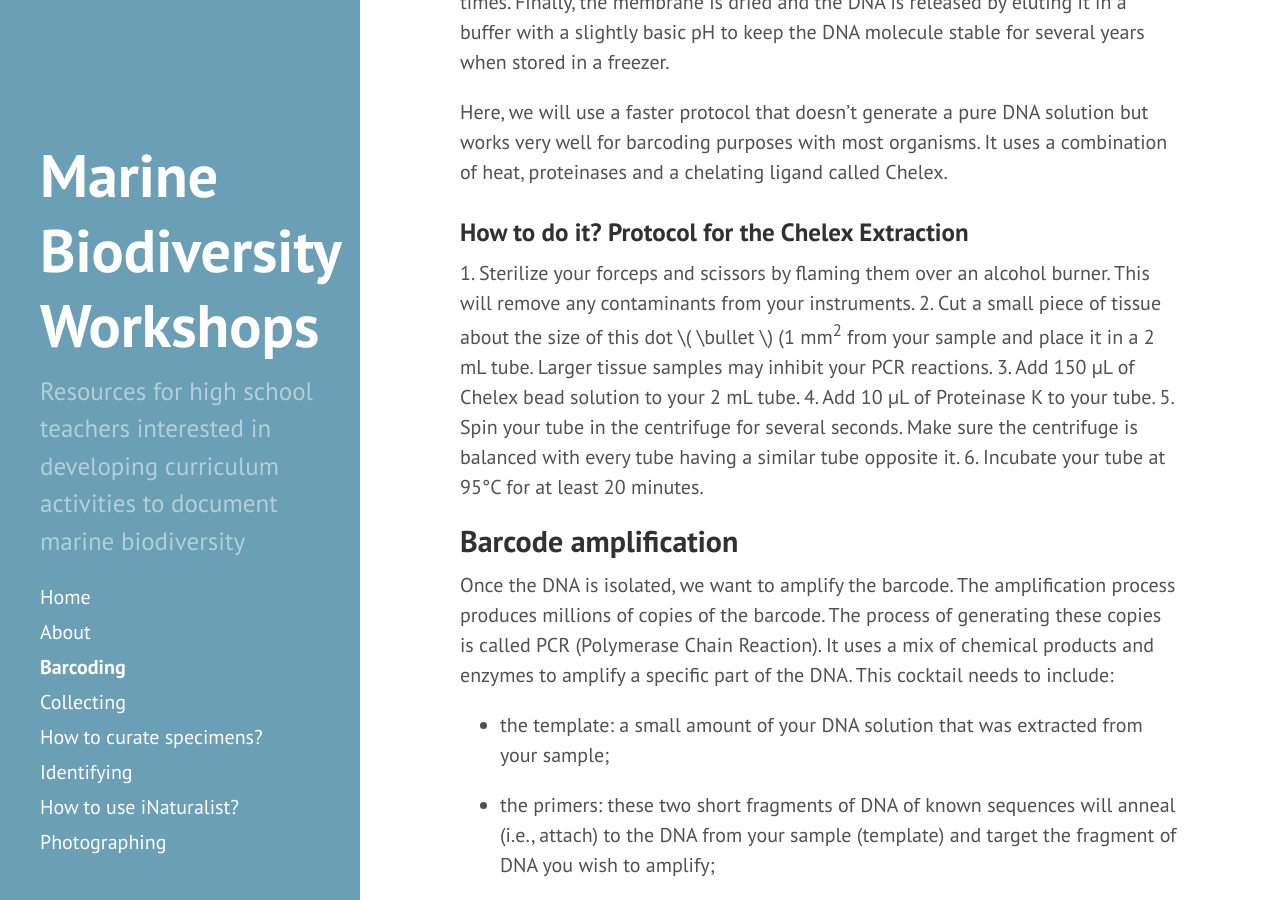
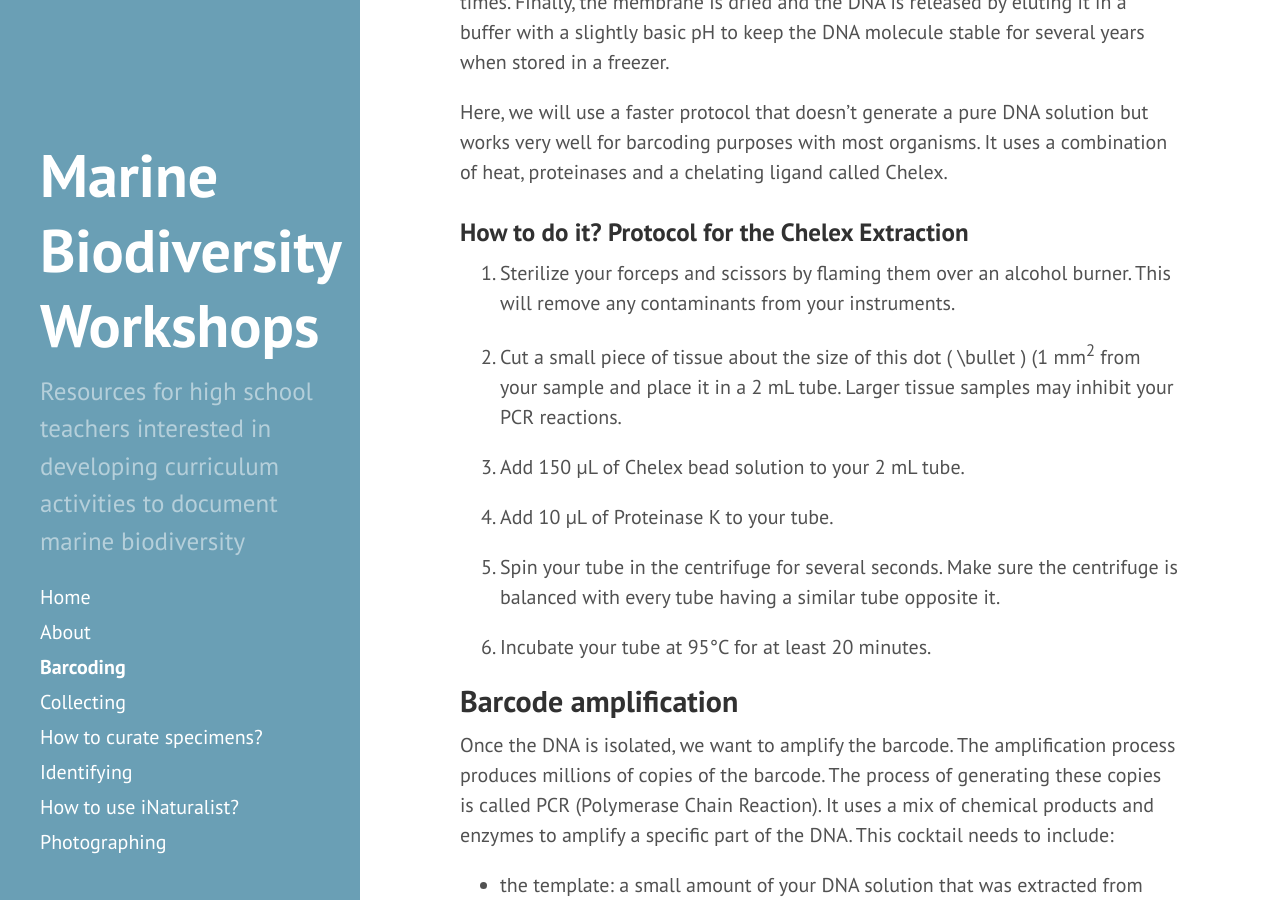
Before and after one commit to marine-diversity-workshops/marine-diversity-workshops.github.io, a Jekyll site: the page built from barcoding.md, in a window 1280 px wide and 900 px high, scrolled down 1974 px. Built offline with Jekyll 4.4.1, drawn with Linux system fonts in a browser that asks for light colours; nearby versions of some CDN libraries.

Commit message:
remove attempt

```diff
--- a/barcoding.md
+++ b/barcoding.md
@@ -77,11 +77,7 @@
 but works very well for barcoding purposes with most organisms. It uses a
 combination of heat, proteinases and a chelating ligand called Chelex.
 
-<div class="panel panel-primary">
- <div class="panel-heading">
-    <h3 class="panel-title">How to do it? Protocol for the Chelex Extraction</h3>
-  </div>
-  <div class="panel-body">
+### How to do it? Protocol for the Chelex Extraction
 
 1.  Sterilize your forceps and scissors by flaming them over an alcohol
     burner. This will remove any contaminants from your instruments.
@@ -98,9 +94,6 @@
     centrifuge is balanced with every tube having a similar tube opposite it.
 
 6.  Incubate your tube at 95°C for at least 20 minutes.
-
-</div>
-</div>
 
 Barcode amplification
 ---------------------
```
